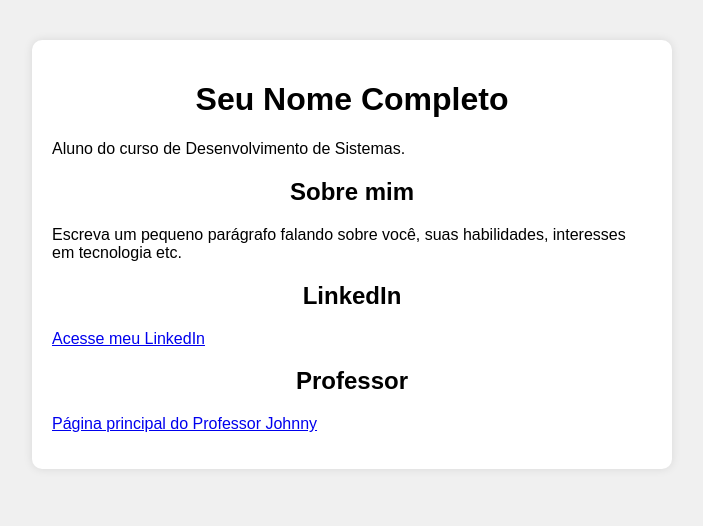
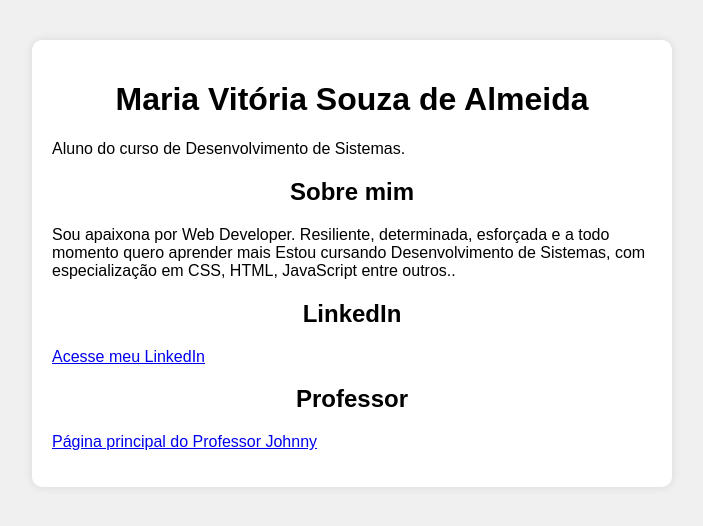
Before and after one commit to devjohnnydev/Aula_Git18-11, a plain HTML site: page index.html in a window 1280 px wide. Shown: the whole page, without its empty margins (288-991 px from the left). Drawn offline with Linux system fonts and the light colour scheme.

Commit message:
Update index.html
Updated personal information and LinkedIn link.

```diff
--- a/index.html
+++ b/index.html
@@ -7,15 +7,17 @@
 </head>
 <body class="perfil">
   <div class="card-perfil">
-    <h1>Seu Nome Completo</h1>
+    <h1>Maria Vitória Souza de Almeida</h1>
     <p>Aluno do curso de Desenvolvimento de Sistemas.</p>
 
     <h2>Sobre mim</h2>
-    <p>Escreva um pequeno parágrafo falando sobre você, suas habilidades, interesses em tecnologia etc.</p>
+    <p>Sou apaixona por Web Developer. Resiliente, determinada, esforçada e a todo momento quero aprender mais
+Estou cursando Desenvolvimento de Sistemas, com especialização em CSS, HTML, JavaScript entre outros..</p>
 
     <h2>LinkedIn</h2>
     <p>
-      <a href="https://www.linkedin.com/in/SEU-LINK" target="_blank">
+      <a href="https://www.linkedin.com/in/maria-vitória-souza-56a1902b2
+" target="_blank">
         Acesse meu LinkedIn
       </a>
     </p>
```
